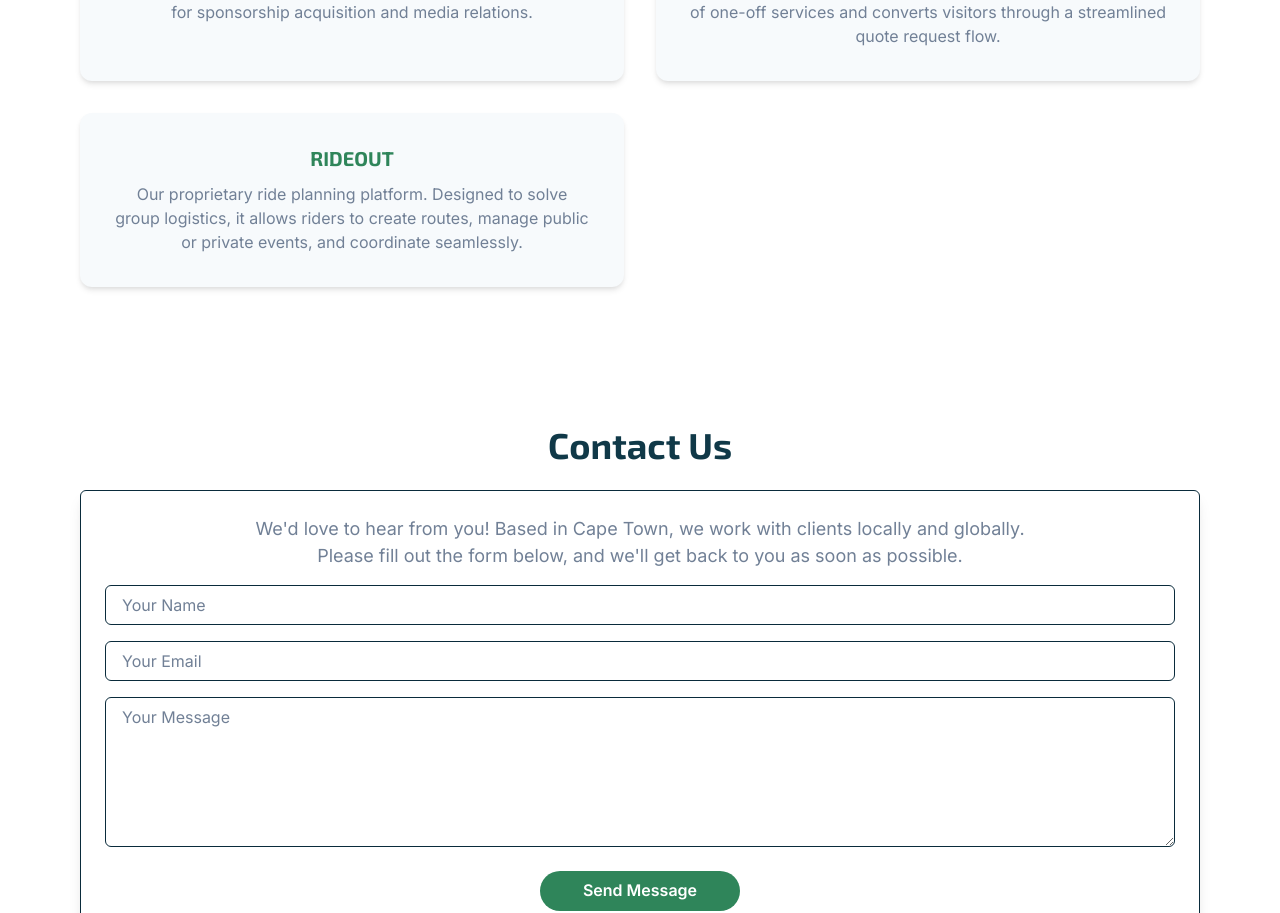
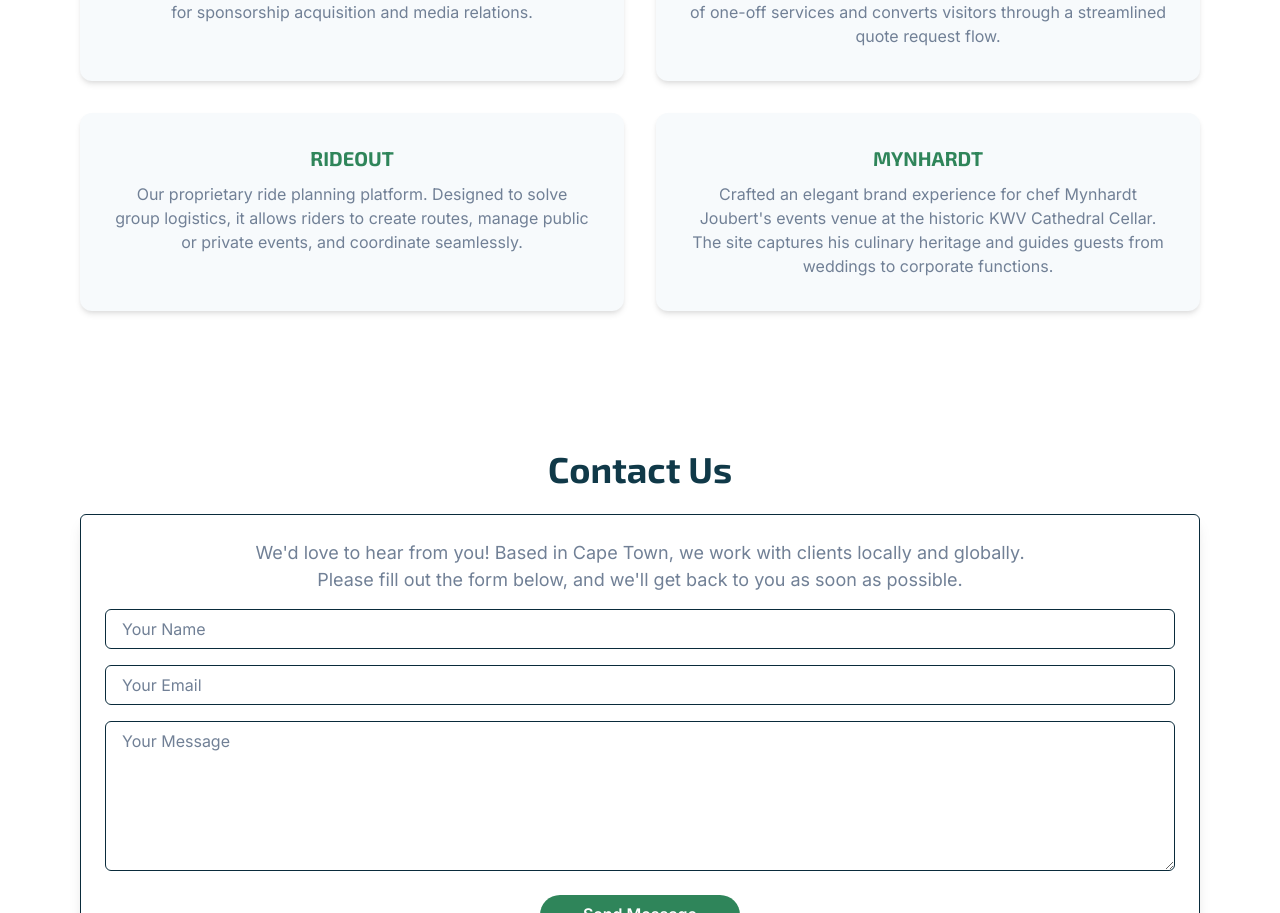
Before and after one commit to wernerbrynard/web-artisan, a Next.js app: page /about in a window 1280 px wide. Shown: the part 2027-2940 px from the top of the page. Built offline with nearby package versions, Linux system fonts and the light colour scheme; no server answers.

Commit message:
feat: add MYNHARDT brand experience section to About page

```diff
--- a/src/app/about/page.js
+++ b/src/app/about/page.js
@@ -239,6 +239,25 @@ export default function About() {
                         Our proprietary ride planning platform. Designed to solve group logistics, it allows riders to create routes, manage public or private events, and coordinate seamlessly.
                         </Text>
                     </Box>
+
+                    <Box
+                        bg={useColorModeValue('gray.50', 'gray.700')}
+                        p={8}
+                        rounded={'xl'}
+                        shadow={'md'}
+                        border="1px"
+                        borderColor="transparent"
+                        transition="all 0.2s"
+                        _hover={{ shadow: 'lg', borderColor: 'var(--accent-color)', transform: 'translateY(-4px)' }}
+                        textAlign={{ base: 'left', md: 'center' }}
+                    >
+                        <Heading size="md" color={'var(--accent-color)'} mb={3}>
+                            <a href="https://www.mynhardt.co.za/" target="_blank" rel="noopener noreferrer">MYNHARDT</a>
+                        </Heading>
+                        <Text color={'var(--text-light-color)'} fontSize={'md'}>
+                        Crafted an elegant brand experience for chef Mynhardt Joubert&apos;s events venue at the historic KWV Cathedral Cellar. The site captures his culinary heritage and guides guests from weddings to corporate functions.
+                        </Text>
+                    </Box>
                 </SimpleGrid>
             </Box>
 
```
